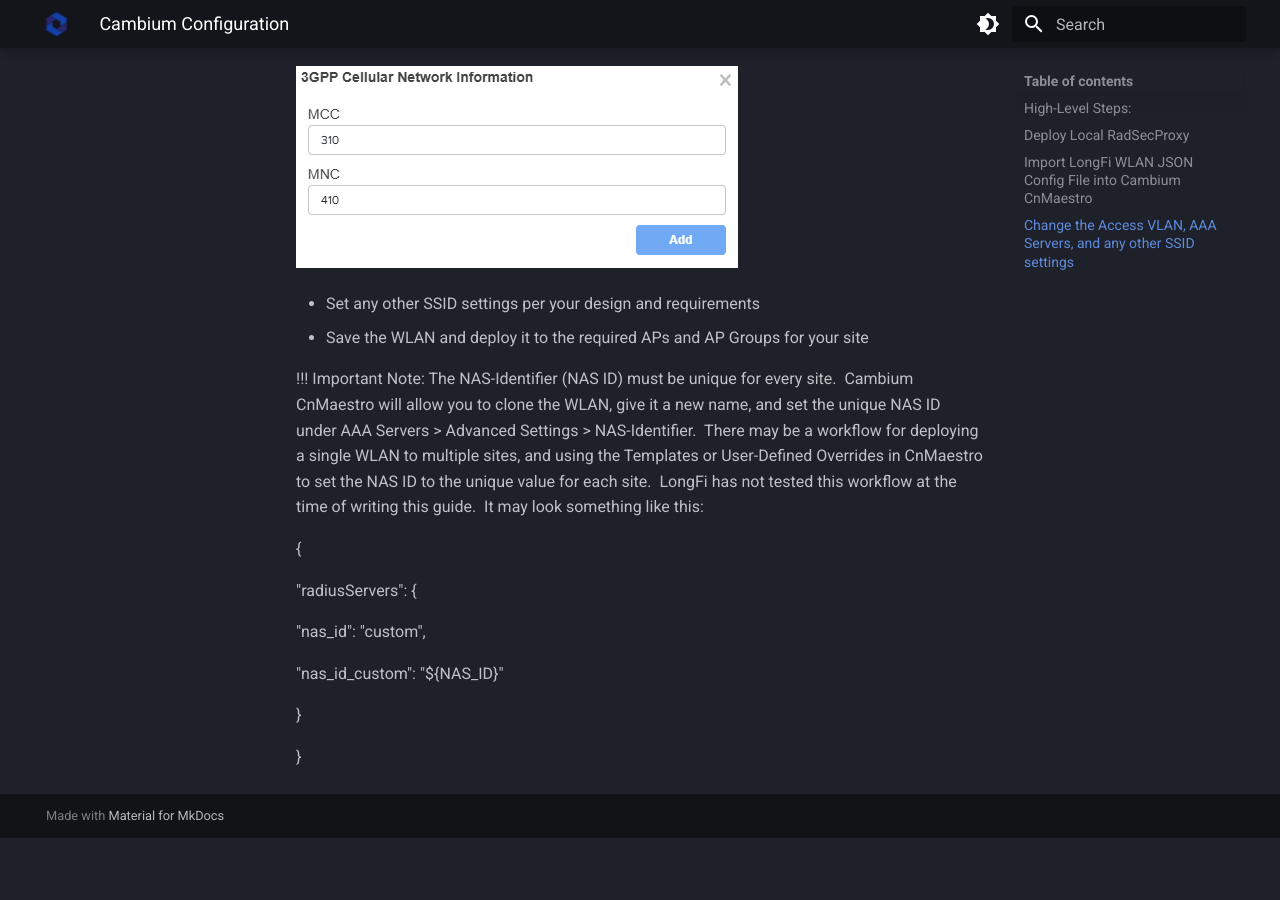
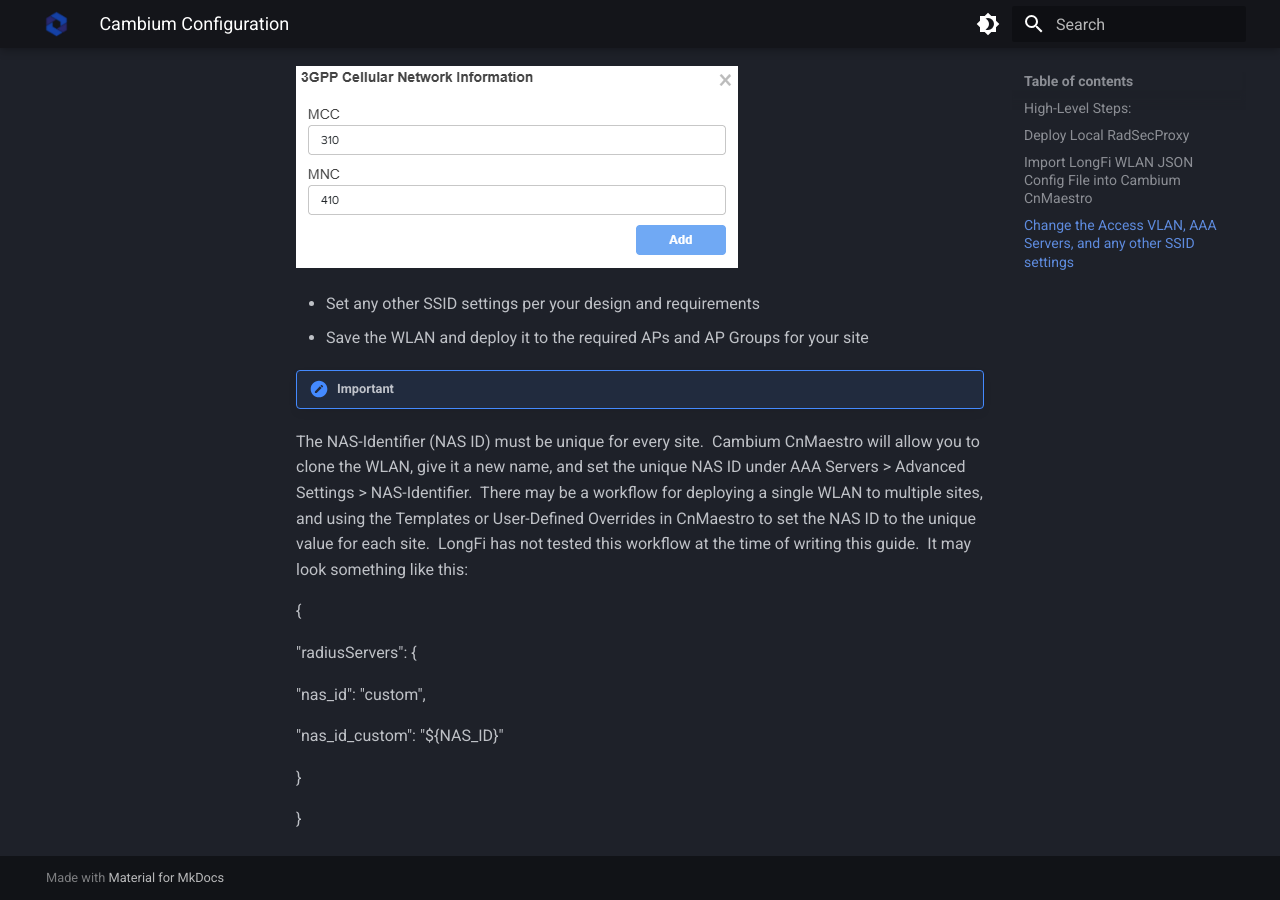
Before and after one commit to LongFi-Solutions/longfi-solutions.github.io, an MkDocs documentation site: the page built from docs/deployment/cambium.md, in a window 1280 px wide and 900 px high, scrolled down 5991 px. Built offline with MkDocs 1.6.1 and Material for MkDocs 9.7.7, drawn with Linux system fonts in a browser that asks for light colours; before the commit the page ends 6829 px from its top, so only the background shows below that.

Commit message:
Update Deployment Guides “cambium”

```diff
--- a/docs/deployment/cambium.md
+++ b/docs/deployment/cambium.md
@@ -92,7 +92,7 @@ Click on the newly created WLAN and change the following:
 - Set any other SSID settings per your design and requirements
 - Save the WLAN and deploy it to the required APs and AP Groups for your site
 
-!!! Important Note:
+!!! Important Note
 The NAS-Identifier (NAS ID) must be unique for every site.  Cambium CnMaestro will allow you to clone the WLAN, give it a new name, and set the unique NAS ID under AAA Servers > Advanced Settings > NAS-Identifier.  There may be a workflow for deploying a single WLAN to multiple sites, and using the Templates or User-Defined Overrides in CnMaestro to set the NAS ID to the unique value for each site.  LongFi has not tested this workflow at the time of writing this guide.  It may look something like this:
 
 {
```
